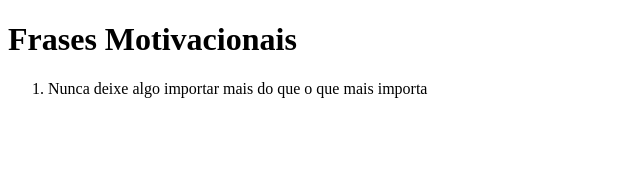
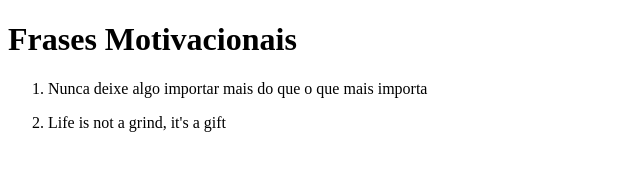
Before and after one commit to GabrielJonat/Projeto-01, a plain HTML site: page index.html in a window 1280 px wide. Shown: the whole page, without its empty margins (0-640 px from the left). Drawn offline with Linux system fonts and the light colour scheme.

Commit message:
frase motivacional 2

```diff
--- a/index.html
+++ b/index.html
@@ -9,6 +9,7 @@
     <h1>Frases Motivacionais</h1>
     <ol>
         <li><p>Nunca deixe algo importar mais do que o que mais importa</p></li>
+        <li><p>Life is not a grind, it's a gift</p></li>
     </ol>
 </body>
 </html>
```
